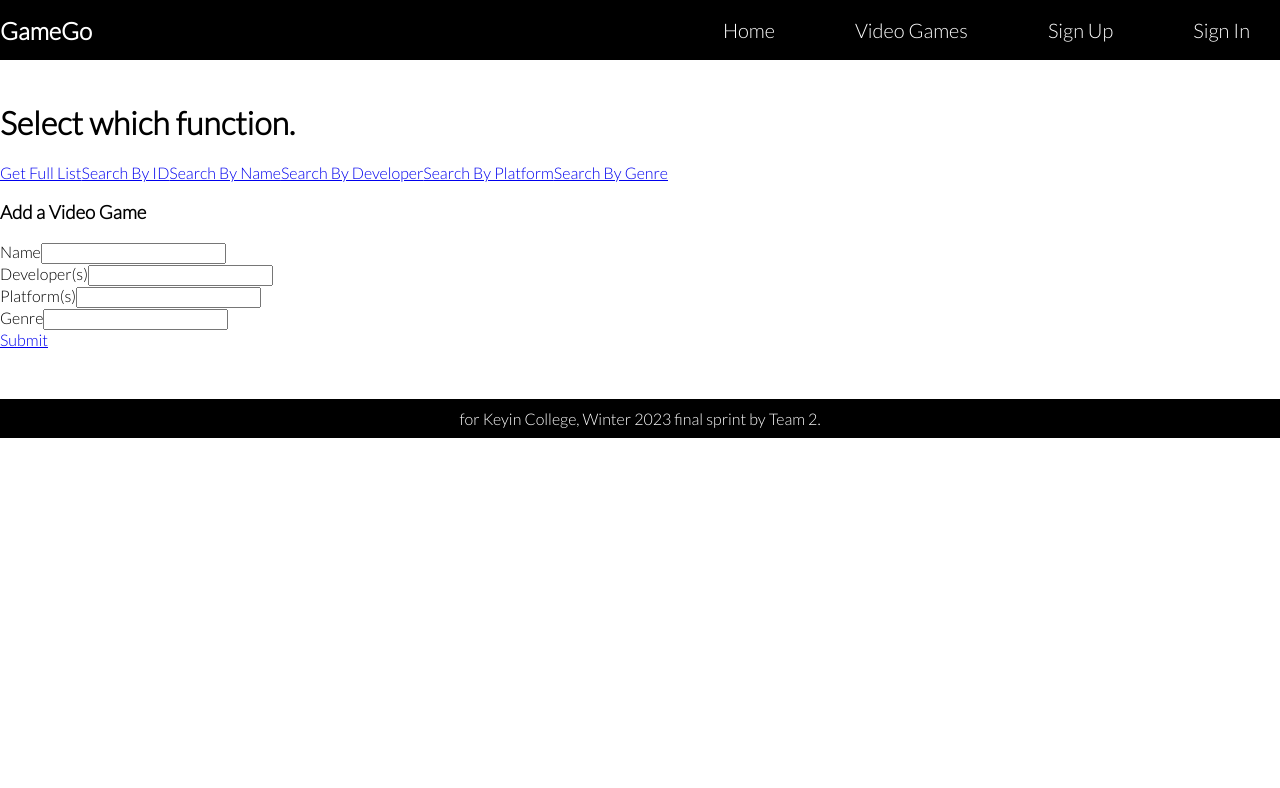
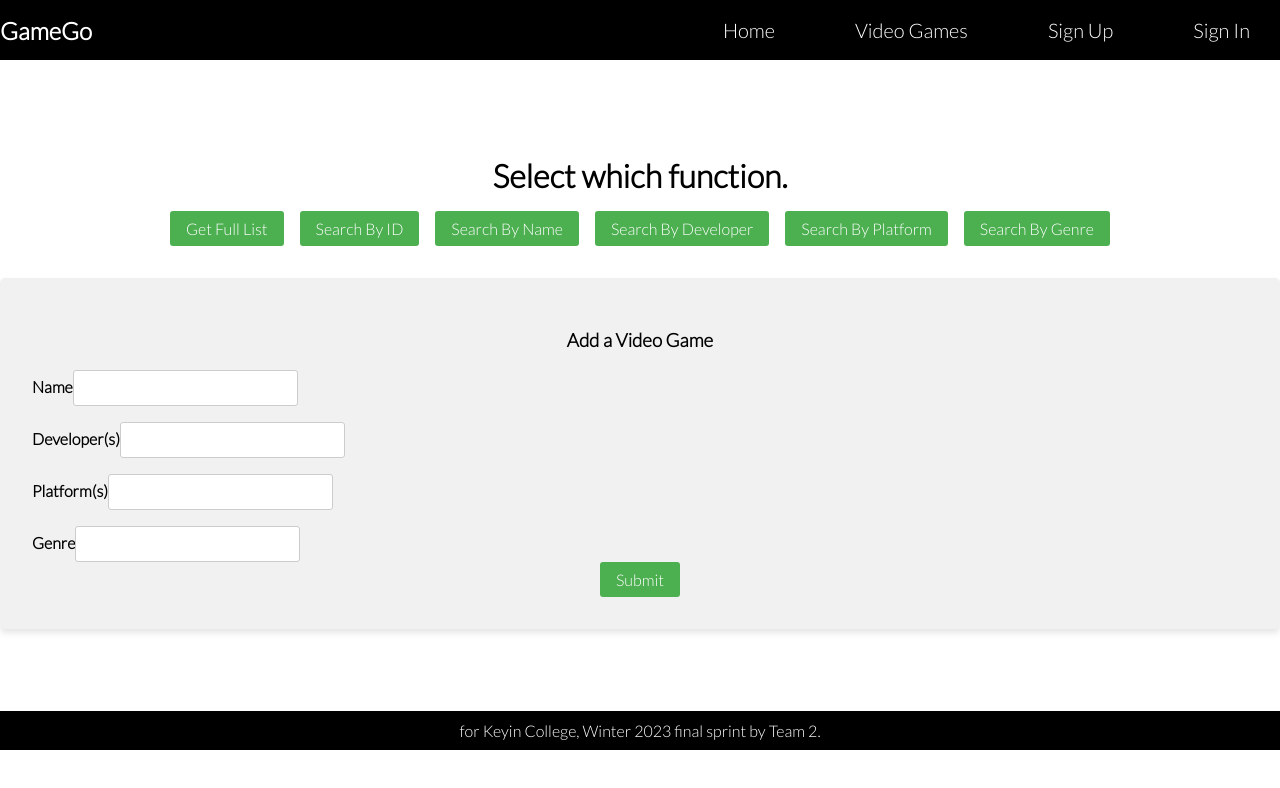
Before and after one commit to Semester-4-Group-2/team-2-sprint-2-frontend, a React (Create React App) app in the folder team2-react/: page /videogames in a window 1280 px wide. Shown: the top 788 px of the page. Built offline with nearby package versions, Linux system fonts and the light colour scheme.

Commit message:
cancle button crashes react

```diff
--- a/team2-react/src/Components/AddVideoGame files/AddVideoGame.jsx
+++ b/team2-react/src/Components/AddVideoGame files/AddVideoGame.jsx
@@ -1,5 +1,56 @@
 import React from "react";
 import { Link } from "react-router-dom";
+import styled from "styled-components";
+
+const AddFormWrapper = styled.div`
+  display: flex;
+  justify-content: center;
+  align-items: center;
+  flex-direction: column;
+  width: 100%;
+  padding: 2rem;
+  background-color: #f1f1f1;
+  border-radius: 5px;
+  box-shadow: 0 4px 6px rgba(0, 0, 0, 0.1);
+`;
+
+const AddStyledForm = styled.form`
+  display: flex;
+  flex-direction: column;
+  gap: 1rem;
+  width: 100%;
+`;
+
+const AddStyledLabel = styled.label`
+  font-weight: bold;
+  font-size: 1rem;
+`;
+
+const AddStyledInput = styled.input`
+  padding: 0.5rem;
+  font-size: 1rem;
+  border-radius: 3px;
+  border: 1px solid #ccc;
+  &:focus {
+    border-color: #4caf50;
+    box-shadow: 0 0 5px rgba(76, 175, 80, 0.5);
+  }
+`;
+
+const AddStyledButton = styled(Link)`
+  display: inline-block;
+  padding: 0.5rem 1rem;
+  font-size: 1rem;
+  color: #fff;
+  background-color: #4caf50;
+  border: none;
+  border-radius: 3px;
+  text-decoration: none;
+  transition: background-color 0.3s;
+  &:hover {
+    background-color: #3d8a40;
+  }
+`;
 
 export default function AddVideoGame() {
   const [name, setName] = React.useState("");
@@ -17,37 +68,35 @@ export default function AddVideoGame() {
   };
 
   return (
-    <div>
+    <AddFormWrapper>
       <h3>Add a Video Game</h3>
-      <label>
+      <AddStyledForm>
+        <AddStyledLabel>
           Name
-        <input value={name} onChange={(e) => setName(e.target.value)} />
-      </label>
-      <br />
-      <label>
+          <AddStyledInput value={name} onChange={(e) => setName(e.target.value)} />
+        </AddStyledLabel>
+        <AddStyledLabel>
           Developer(s)
-        <input
+          <AddStyledInput
             value={developers}
             onChange={(e) => setDevelopers(e.target.value)}
           />
-      </label>
-      <br />
-      <label>
+        </AddStyledLabel>
+        <AddStyledLabel>
           Platform(s)
-        <input
+          <AddStyledInput
             value={platforms}
             onChange={(e) => setPlatforms(e.target.value)}
           />
-      </label>
-      <br />
-      <label>
+        </AddStyledLabel>
+        <AddStyledLabel>
           Genre
-        <input value={genre} onChange={(e) => setGenre(e.target.value)} />
-      </label>
-      <br />
-      <Link to="/videogames/added" onClick={handleClick}>
+          <AddStyledInput value={genre} onChange={(e) => setGenre(e.target.value)} />
+        </AddStyledLabel>
+      </AddStyledForm>
+      <AddStyledButton to="/videogames/added" onClick={handleClick}>
         Submit
-      </Link>
-    </div>
+      </AddStyledButton>
+    </AddFormWrapper>
   );
 }
--- a/team2-react/src/Components/FindBy/SpecificInfo/EditGame.jsx
+++ b/team2-react/src/Components/FindBy/SpecificInfo/EditGame.jsx
@@ -1,5 +1,56 @@
 import React, { useState, useEffect } from "react";
 import { useParams, useNavigate, Link } from "react-router-dom";
+import styled from "styled-components";
+
+const EditFormWrapper = styled.div`
+  display: flex;
+  justify-content: center;
+  align-items: center;
+  flex-direction: column;
+  width: 100%;
+`;
+const StyledForm = styled.form`
+  display: flex;
+  flex-direction: column;
+  width: 100%;
+  max-width: 500px;
+  margin: 0 auto;
+  background-color: #f7f7f7;
+  padding: 20px;
+  border-radius: 10px;
+  box-shadow: 0 2px 5px rgba(0, 0, 0, 0.15);
+`;
+
+
+const StyledLabel = styled.label`
+  font-size: 1rem;
+  font-weight: bold;
+  margin-bottom: 5px;
+`;
+
+const StyledInput = styled.input`
+  padding: 10px;
+  font-size: 1rem;
+  border: 1px solid #ccc;
+  border-radius: 5px;
+  margin-bottom: 20px;
+`;
+
+const StyledButton = styled.button`
+  padding: 10px 20px;
+  font-size: 1rem;
+  font-weight: bold;
+  color: #fff;
+  background-color: #4caf50;
+  border: none;
+  border-radius: 5px;
+  cursor: pointer;
+  transition: background-color 0.2s;
+
+  &:hover {
+    background-color: #3f8c43;
+  }
+`;
 
 export default function EditGame() {
   const { id } = useParams();
@@ -41,50 +92,46 @@ export default function EditGame() {
   };
 
   return (
-    <div>
+    <EditFormWrapper>
     <h3>Edit {videoGame.name}</h3>
-      <form onSubmit={handleSubmit}>
-        <label htmlFor="name">Name:</label>
-        <input
+    <StyledForm onSubmit={handleSubmit}>
+      <StyledLabel htmlFor="name">Name:</StyledLabel>
+      <StyledInput
         type="text"
         id="name"
         name="name"
         value={videoGame.name}
         onChange={handleChange}
       />
-        <br />
-        <label htmlFor="developers">Developers:</label>
-        <input
+      <StyledLabel htmlFor="developers">Developers:</StyledLabel>
+      <StyledInput
         type="text"
         id="developers"
         name="developers"
         value={videoGame.developers}
         onChange={handleChange}
       />
-        <br />
-        <label htmlFor="platforms">Platforms:</label>
-        <input
+      <StyledLabel htmlFor="platforms">Platforms:</StyledLabel>
+      <StyledInput
         type="text"
         id="platforms"
         name="platforms"
         value={videoGame.platforms}
         onChange={handleChange}
       />
-        <br />
-        <label htmlFor="genre">Genre:</label>
-        <input
+      <StyledLabel htmlFor="genre">Genre:</StyledLabel>
+      <StyledInput
         type="text"
         id="genre"
         name="genre"
         value={videoGame.genre}
         onChange={handleChange}
       />
-        <br />
-        <button type="submit">Save Changes</button>
-      </form>
-      <Link to={{ pathname: `/videogames/game`, state: { id } }}>
+      <StyledButton type="submit">Save Changes</StyledButton>
+    </StyledForm>
+    <Link to={{ pathname: `/videogames/game`, state: { id: id } }}>
   <button>Cancel</button>
 </Link>
-    </div>
+  </ EditFormWrapper>
 );
 }
--- a/team2-react/src/Components/FindBy/SpecificInfo/GameData.jsx
+++ b/team2-react/src/Components/FindBy/SpecificInfo/GameData.jsx
@@ -21,9 +21,9 @@ export default function GameData() {
       <p>Developers: {videoGame.developers}</p>
       <p>Platforms: {videoGame.platforms}</p>
       <p>Genre: {videoGame.genre}</p>
-      <Link to={`/videogames/edit/${videoGame.id}`}>
-  <button>Update</button>
-</Link>
+      <Link to={{ pathname: `/videogames/edit/${id}`, state: { videoGame } }}>
+        <button>Update</button>
+      </Link>
     </div>
   );
 }
--- a/team2-react/src/Components/VideoGames.jsx
+++ b/team2-react/src/Components/VideoGames.jsx
@@ -1,20 +1,52 @@
 import React from "react";
 import { BrowserRouter as Router, Routes, Route, Link } from "react-router-dom";
 import AddVideoGame from "./AddVideoGame files/AddVideoGame";
+import styled from "styled-components";
+
+const VideoGamesWrapper = styled.main`
+  display: flex;
+  flex-direction: column;
+  align-items: center;
+  padding: 2rem;
+`;
+
+const VideoGamesHeading = styled.h1`
+  margin-bottom: 1rem;
+`;
+
+const VideoGamesNav = styled.nav`
+  display: flex;
+  flex-wrap: wrap;
+  gap: 1rem;
+  margin-bottom: 2rem;
+`;
+
+const VideoGamesLink = styled(Link)`
+  padding: 0.5rem 1rem;
+  background-color: #4caf50;
+  color: #fff;
+  text-decoration: none;
+  border-radius: 3px;
+  transition: background-color 0.3s;
+
+  &:hover {
+    background-color: #3d8a40;
+  }
+`;
 
 export default function VideoGames() {
   return (
-    <main>
-      <h1>Select which function.</h1>
-      <nav>
-        <Link to="/videogames/getAll">Get Full List</Link>
-        <Link to="/videogames/getById/">Search By ID</Link>
-        <Link to={"/videogames/getByName/"}>Search By Name</Link>
-        <Link to={"/videogames/getByDevelopers/"}>Search By Developer</Link>
-        <Link to={"/videogames/getByPlatforms/"}>Search By Platform</Link>
-        <Link to={"/videogames/getByGenre/"}>Search By Genre</Link>
-      </nav>
+    <VideoGamesWrapper>
+      <VideoGamesHeading>Select which function.</VideoGamesHeading>
+      <VideoGamesNav>
+        <VideoGamesLink to="/videogames/getAll">Get Full List</VideoGamesLink>
+        <VideoGamesLink to="/videogames/getById/">Search By ID</VideoGamesLink>
+        <VideoGamesLink to={"/videogames/getByName/"}>Search By Name</VideoGamesLink>
+        <VideoGamesLink to={"/videogames/getByDevelopers/"}>Search By Developer</VideoGamesLink>
+        <VideoGamesLink to={"/videogames/getByPlatforms/"}>Search By Platform</VideoGamesLink>
+        <VideoGamesLink to={"/videogames/getByGenre/"}>Search By Genre</VideoGamesLink>
+      </VideoGamesNav>
       <AddVideoGame />
-    </main>
+    </VideoGamesWrapper>
   );
 }
```
Lines whose indentation alone changed are shown as unchanged.
